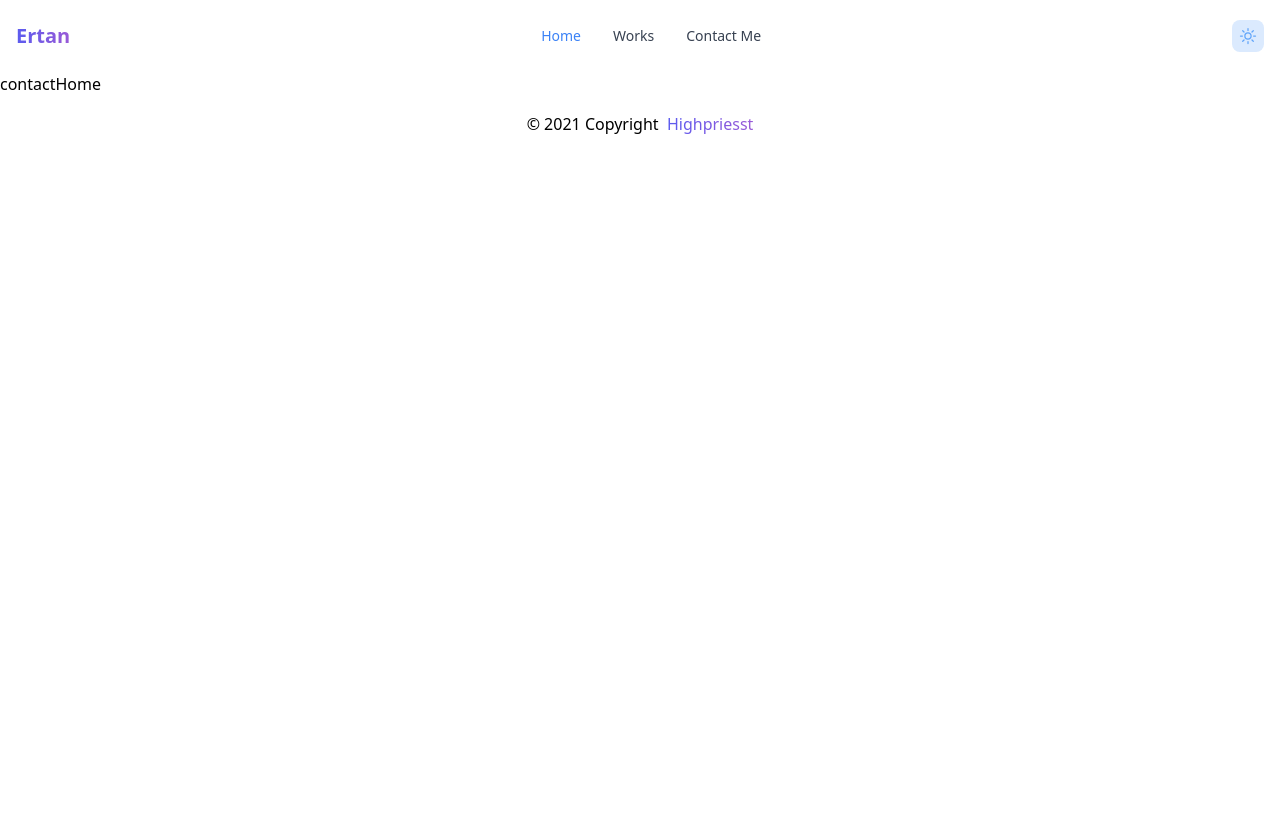
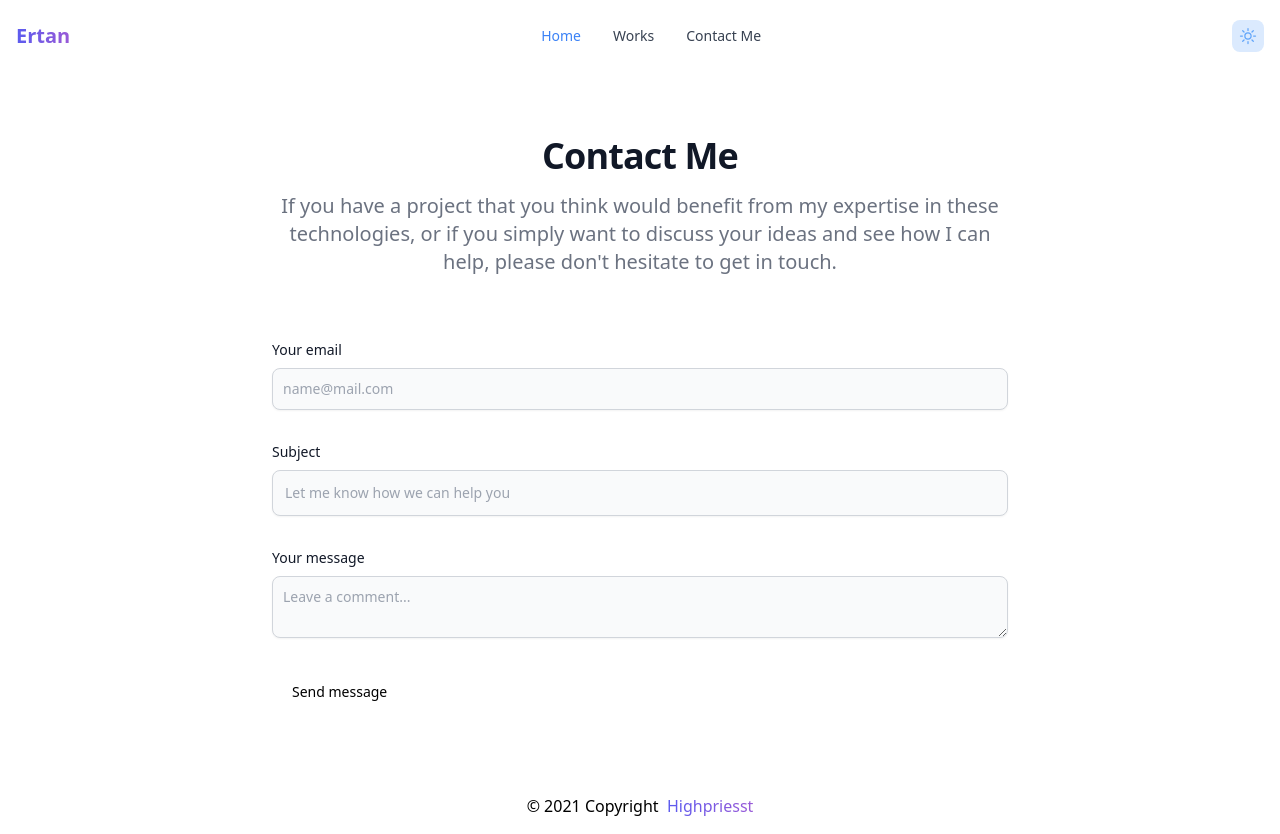
Before and after one commit to highpriesst/portfolio, a Next.js app: page /contact in a window 1280 px wide. Before the commit the page ends 800 px from the top, so only its background shows below. Built offline with nearby package versions, Linux system fonts and the light colour scheme.

Commit message:
adding new features

```diff
--- a/pages/contact.tsx
+++ b/pages/contact.tsx
@@ -1,10 +1,19 @@
-import Link from "next/link";
+import Form from "../components/Form";
 function contact() {
   return (
-    <div>
-      <span>contact</span>
-      <Link href="/">Home</Link>
-    </div>
+    <section className="bg-white dark:bg-gray-900">
+      <div className="py-8 lg:py-16 px-4 mx-auto max-w-screen-md">
+        <h2 className="mb-4 text-4xl tracking-tight font-extrabold text-center text-gray-900 dark:text-white">
+          Contact Me
+        </h2>
+        <p className="mb-8 lg:mb-16 font-light text-center text-gray-500 dark:text-gray-400 sm:text-xl">
+          If you have a project that you think would benefit from my expertise
+          in these technologies, or if you simply want to discuss your ideas and
+          see how I can help, please don&#39;t hesitate to get in touch.
+        </p>
+        <Form />
+      </div>
+    </section>
   );
 }
 
--- a/pages/works.tsx
+++ b/pages/works.tsx
@@ -2,7 +2,7 @@ import Link from "next/link";
 
 function Works() {
   return (
-    <div className="h-screen flex flex-coljustify-center items-center indent-8">
+    <div className="h-screen flex flex-coljustify-center items-center indent-8 bg-white dark:bg-gray-900">
       <p>
         Lorem ipsum dolor sit amet consectetur adipisicing elit. Perspiciatis
         veniam minima assumenda exercitationem quia ducimus? Adipisci architecto
```
